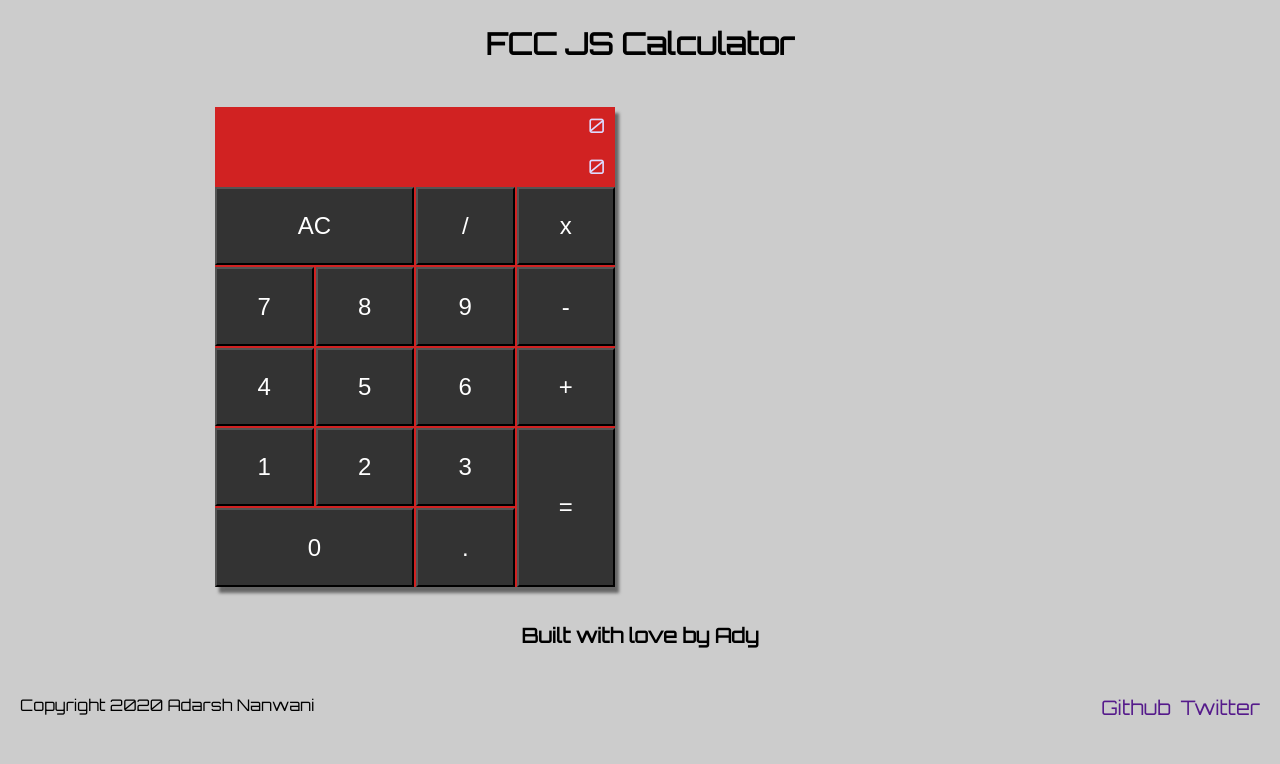
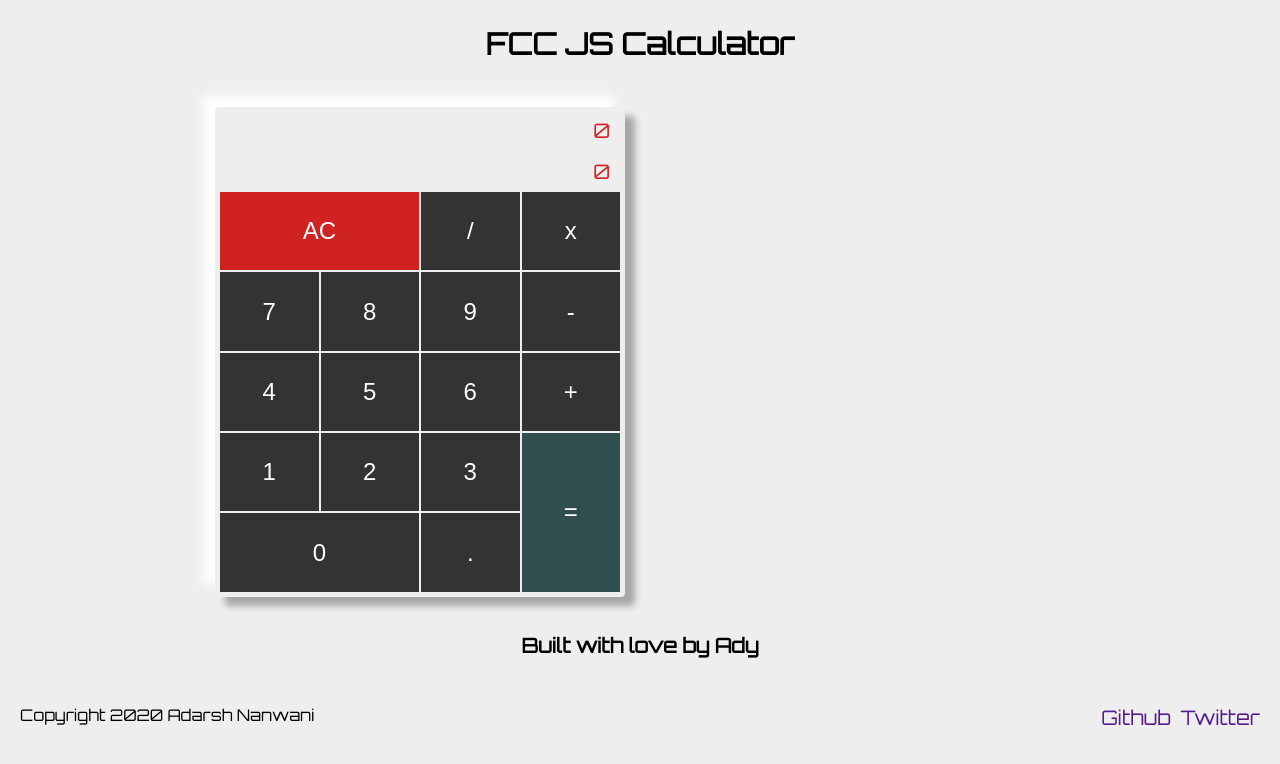
Before and after one commit to adarshnanwani/fcc-js-calculator, a React (Vite) app: page / in a window 1280 px wide. Shown: the top 764 px of the page. Built offline with nearby package versions, Linux system fonts and the light colour scheme.

Commit message:
Update styles.

```diff
--- a/index.css
+++ b/index.css
@@ -1,7 +1,7 @@
 /* variables */
 :root {
   --primary: #d12222;
-  --secondary: #ccc;
+  --secondary: #eeeeee;
   --back: #333;
 }
 /* reset */
@@ -22,13 +22,13 @@ li {
 body {
   background: var(--secondary);
   font-size: 16px;
-  font-family: 'Orbitron', sans-serif;
+  font-family: "Orbitron", sans-serif;
   overflow-x: hidden;
 }
 
 .calculator {
-  background: var(--primary);
-  color: #dddbff;
+  background: var(--secondary);
+  color: var(--primary);
 }
 .calculator button {
   background: var(--back);
@@ -38,6 +38,7 @@ button {
   text-align: center;
   background: none;
   outline: none;
+  border: none;
 }
 
 /* font styles */
@@ -48,7 +49,6 @@ button {
 footer p {
   font-size: 0.8em;
 }
-
 
 /* mobile styles */
 .grid {
@@ -67,21 +67,24 @@ footer p {
 .main {
   margin: 20px auto;
 }
-.main h4{
+.main h4 {
   grid-row: 2;
   grid-column: span 12;
-  justify-self: center;;
+  justify-self: center;
 }
 .calculator {
   grid-column: 3/11;
   width: 100%;
   max-width: 400px;
+  padding: 5px;
   display: grid;
   grid-template-columns: repeat(4, 1fr);
   grid-auto-rows: 1fr;
   gap: 2px;
   height: 60vh;
-  box-shadow: 4px 6px 3px rgba(1,1,1, 0.5);
+  box-shadow: 10px 9px 7px rgba(1, 1, 1, 0.3),
+    -12px -12px 12px rgba(255, 255, 255, 1);
+  border-radius: 4px;
 }
 .calculator section {
   text-align: right;
@@ -99,6 +102,7 @@ footer p {
 #clear {
   grid-column: 1/3;
   grid-row: 3/5;
+  background: var(--primary);
 }
 #divide {
   grid-column: 3/4;
@@ -155,6 +159,7 @@ footer p {
 #equals {
   grid-column: 4/5;
   grid-row: 9/13;
+  background: #2F4F4F;
 }
 #zero {
   grid-column: 1/3;
@@ -175,8 +180,8 @@ footer ul {
   display: flex;
   justify-content: flex-end;
 }
-footer li{
-padding-left: 10px;
+footer li {
+  padding-left: 10px;
 }
 /* tablet styles */
 @media screen and (min-width: 560px) {
```
